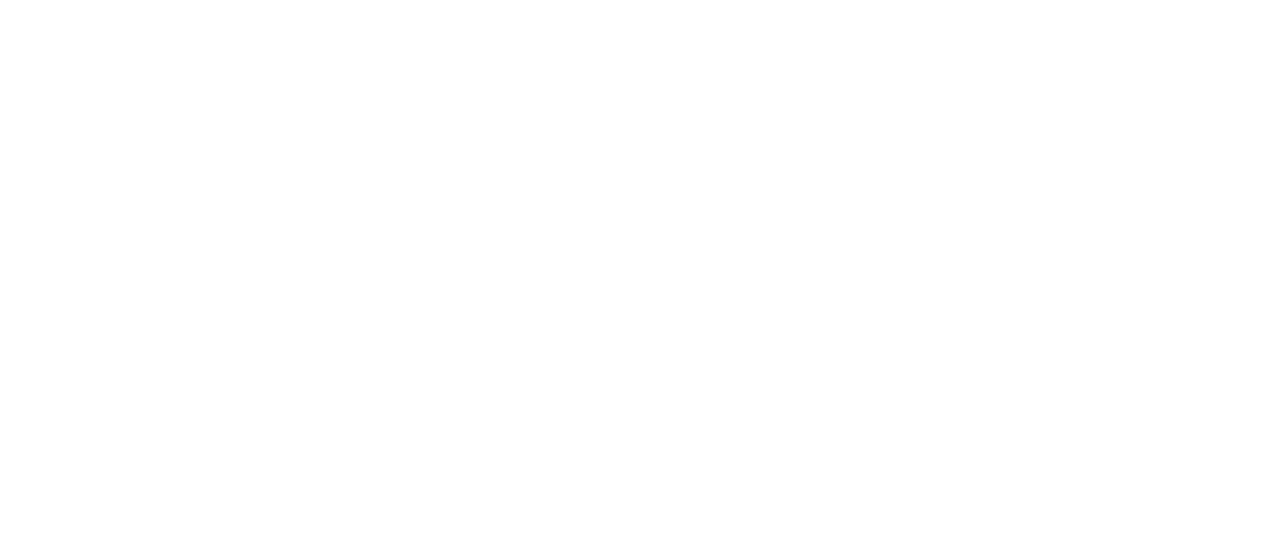
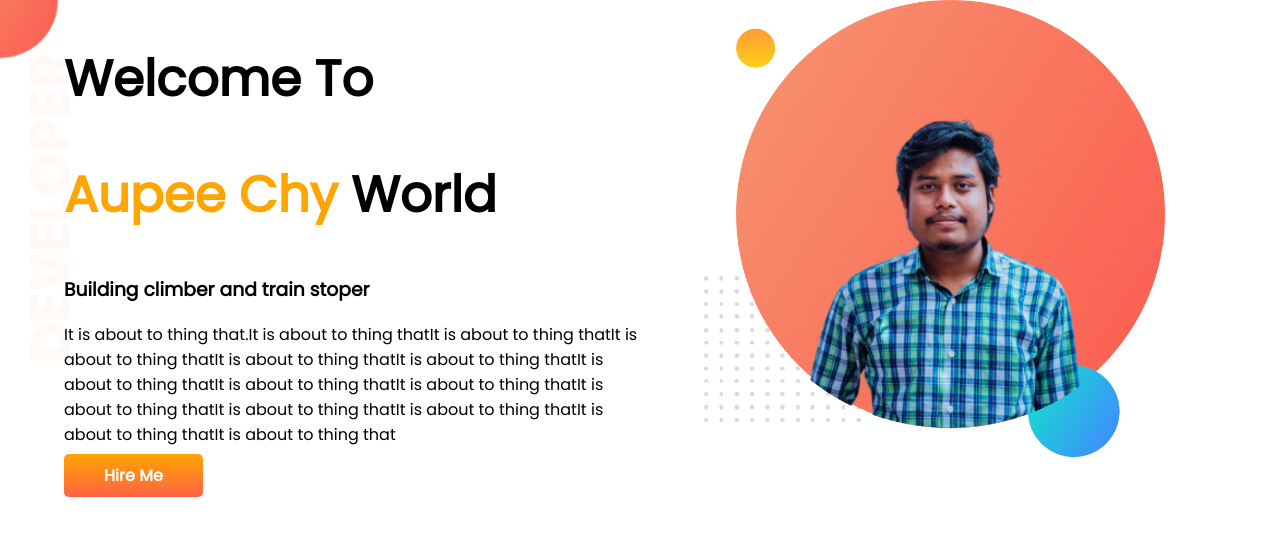
Before and after one commit to ApEcHY/developer-portfolio, a plain HTML site: page index.html in a window 1280 px wide. Drawn offline with Linux system fonts and the light colour scheme.

Commit message:
top banner added

```diff
--- a/index.html
+++ b/index.html
@@ -1,13 +1,37 @@
 <!DOCTYPE html>
 <html lang="en">
+
 <head>
     <meta charset="UTF-8">
     <meta http-equiv="X-UA-Compatible" content="IE=edge">
     <meta name="viewport" content="width=device-width, initial-scale=1.0">
     <title>Aupee Portfolio</title>
+    <link rel="preconnect" href="https://fonts.googleapis.com">
+    <link rel="preconnect" href="https://fonts.gstatic.com" crossorigin>
+    <link href="https://fonts.googleapis.com/css2?family=Poppins&display=swap" rel="stylesheet">
     <link rel="stylesheet" href="style.css">
 </head>
+
 <body>
+    <section class="top-banner">
+        <div class="half-width">
+            <h1>Welcome To</h1>
+            <h1><span class="orange-color">Aupee Chy</span> World</h1>
+            <h3>Building climber and train stoper</h3>
+            <p>It is about to thing that.It is about to thing thatIt is about to thing thatIt is about to thing thatIt
+                is
+                about to thing thatIt is about to thing thatIt is about to thing thatIt is about to thing thatIt is
+                about to
+                thing thatIt is about to thing thatIt is about to thing thatIt is about to thing thatIt is about to
+                thing
+                thatIt is about to thing that</p>
+            <a class="link-button" target="_blank" href="https://www.facebook.com/profile.php?id=100010855248026">Hire
+                Me</a>
+        </div>
+        <div class="half-width">
+            <img src="images/my-bg.png" alt="">
+        </div>
+    </section>
+</body>
 
-</body>
 </html>
--- a/style.css
+++ b/style.css
@@ -0,0 +1,40 @@
+body {
+    font-family: 'Poppins', sans-serif;
+    margin: 0;
+}
+
+h1 {
+    font-size: 50px;
+}
+
+.orange-color {
+    color: orange;
+}
+
+section {
+    display: flex;
+}
+
+.half-width {
+    width: 50%;
+    padding-left: 5%;
+}
+
+.half-width img {
+    width: 80%;
+}
+
+.link-button {
+    text-decoration: none;
+    background-image: linear-gradient(orange, tomato);
+    padding: 10px 40px;
+    color: white;
+    font-weight: 700;
+    border-radius: 5px;
+
+}
+
+.top-banner {
+    background-image: url(images/top-banner.png);
+    background-repeat: no-repeat;
+}
```
Also changed, not shown: images/dream-bg.png (added), images/exp-bg.png (added), images/jhankar.png (added), images/jhankar2.png (added), images/my-bg.png (added), images/my-bg2.png (added), images/top-banner.png (added), 7 other files.
